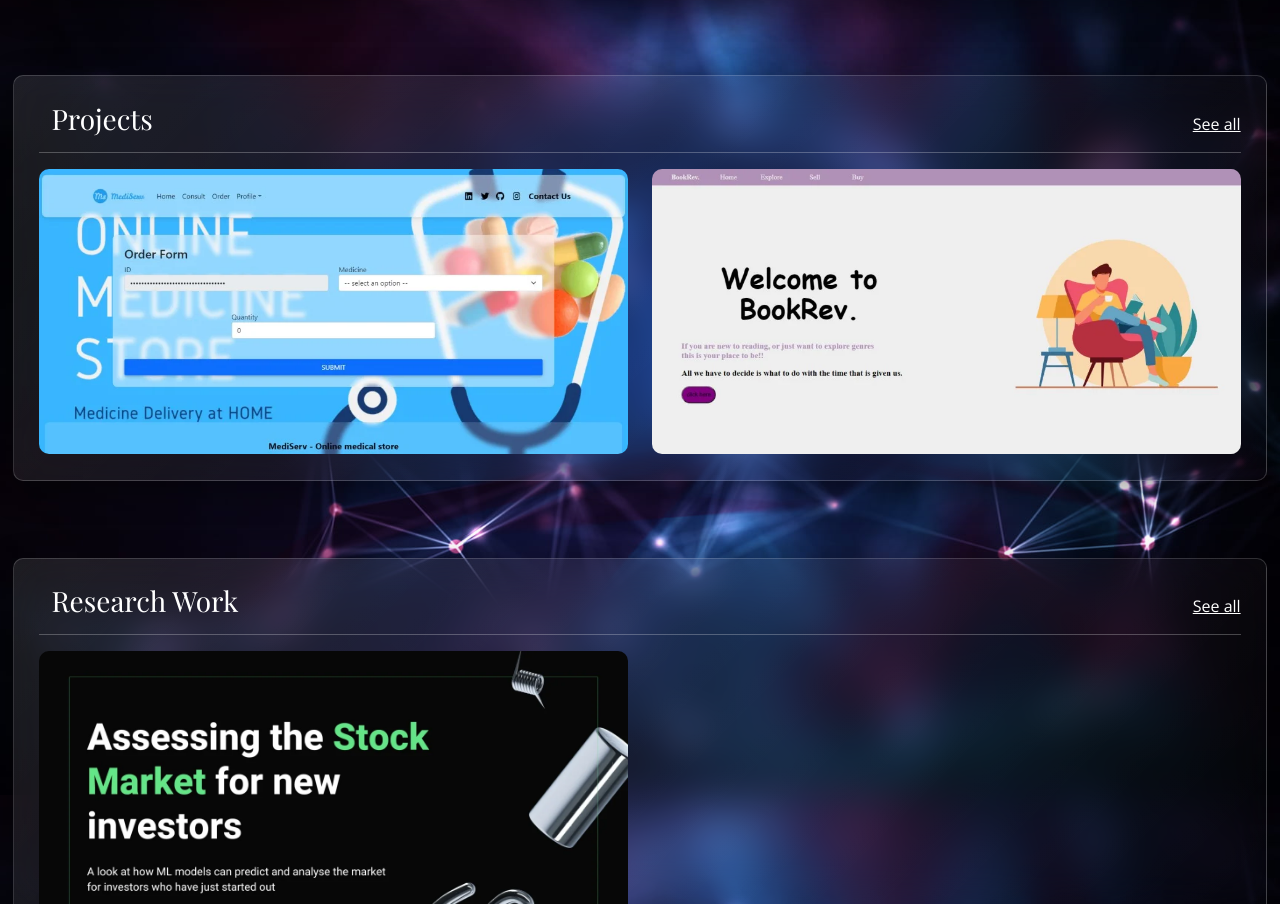
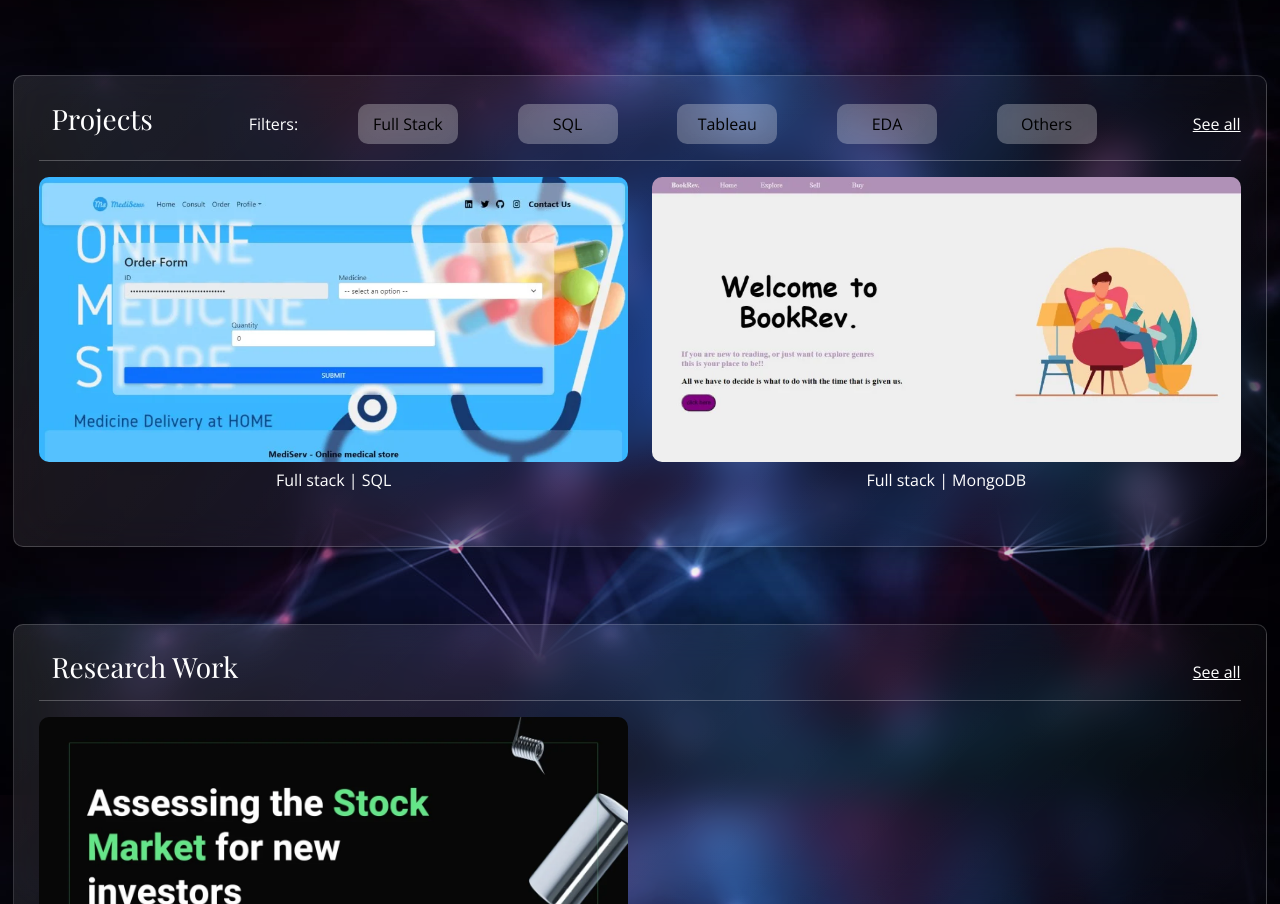
Before and after one commit to binayakbishnu/Web_Portfolio, a React (Create React App) app: page / in a window 1280 px wide. Shown: the part 2405-3309 px from the top of the page. Built offline with nearby package versions, Linux system fonts and the light colour scheme.

Commit message:
feat: filter buttons added, functionality done

```diff
--- a/src/HomePageSections/Projects.jsx
+++ b/src/HomePageSections/Projects.jsx
@@ -6,6 +6,31 @@ import projectPic1 from '../assets/projects/MediServ1.webp'
 import projectPic2 from '../assets/projects/BookRev1.webp'
 
 function Projects() {
+    const projectFilter = (event) => {
+        var flag = 0;
+        for (var i = 1; i <= 2; i++) {
+            var element = document.getElementById(`project${i}`);
+            if (element.classList.contains(event.target.id)) {
+                // alert(event.target.id + '\n' + element.classList);
+                element.style.display = 'block';
+                flag += 1;
+            } else {
+                // alert('Removing: ' + element.id);
+                element.style.display = 'none';
+            }
+        }
+        document.getElementById("filterResultDiv").style.display = "flex";
+        flag === 0 ? document.getElementById("countFiltersMatched").innerHTML = "None matched &nbsp;" : document.getElementById("countFiltersMatched").innerHTML = `${flag} matched &nbsp;`;
+    }
+
+    const removeFilters = () => {
+        document.getElementById("filterResultDiv").style.display = "none";
+        for (var i = 1; i <= 2; i++) {
+            var element = document.getElementById(`project${i}`);
+            element.style.display = 'block';
+        }
+    }
+
     return (
         <section className={`${projectStyles.projectsParent}`} id="projects"
             initial={{ rotate: 0, scale: 0.8 }}
@@ -16,14 +41,39 @@ function Projects() {
                 <div>
                     <div className={`${projectStyles.projectsHeadDiv}`}>
                         <h3 className={`${projectStyles.projectsHead}`}>Projects</h3>
+                        <ul className={`${projectStyles.projectFilters}`}>
+                            <li className={`${projectStyles.filterHeading}`}>Filters: </li>
+                            <li className={`${projectStyles.projectFiltersCategory}`}>
+                                <button className={`${projectStyles.projectFiltersButton}`} name="projectFiltersFullStack" id="fullStack" onClick={(e) => projectFilter(e)}>Full Stack</button>
+                            </li>
+                            <li className={`${projectStyles.projectFiltersCategory}`}>
+                                <button className={`${projectStyles.projectFiltersButton}`} name="projectFiltersSQL" id="SQL" onClick={(e) => projectFilter(e)}>SQL</button>
+                            </li>
+                            <li className={`${projectStyles.projectFiltersCategory}`}>
+                                <button className={`${projectStyles.projectFiltersButton}`} name="projectFiltersTableau" id="Tableau" onClick={(e) => projectFilter(e)}>Tableau</button>
+                            </li>
+                            <li className={`${projectStyles.projectFiltersCategory}`}>
+                                <button className={`${projectStyles.projectFiltersButton}`} name="projectFiltersEDA" id="EDA" onClick={(e) => projectFilter(e)}>EDA</button>
+                            </li>
+                            <li className={`${projectStyles.projectFiltersCategory}`}>
+                                <button className={`${projectStyles.projectFiltersButton}`} name="projectFiltersOthers" id="others" onClick={(e) => projectFilter(e)}>Others</button>
+                            </li>
+                        </ul>
                         <a href="/allprojects" style={{ "color": "white" }}>See all</a>
                     </div>
                     <hr className={`${projectStyles.hLine}`} />
                 </div>
 
+                <div id="filterResultDiv" className={`${projectStyles.filterResultDiv}`}>
+                    <p id="countFiltersMatched" className={`${projectStyles.countFiltersMatched} m-0 mb-2 p-0`}></p>
+                    <button id="removeFilters" onClick={removeFilters} className={`${projectStyles.removeFilters}`}>
+                        Remove filters
+                    </button>
+                </div>
+
                 <div className={`${projectStyles.projectsMainPart}`}>
                     <p className={`${projectStyles.mobileHint} m-0 mb-2 p-0`}>Click on any to expand</p>
-                    <div className={`${projectStyles.project} ${projectStyles.project1}`}>
+                    <div id="project1" className={`${projectStyles.project} ${projectStyles.project1} fullStack SQL`}>
                         <div className={`${projectStyles.container}`}>
                             <a href="/allprojects#project1">
                                 <img src={projectPic1} alt="project1" className={`${projectStyles.projectImg} ${projectStyles.project1Img}`}
@@ -37,8 +87,9 @@ function Projects() {
                                 </div>
                             </a>
                         </div>
+                        <p className={projectStyles.projectTechStack}>Full stack&nbsp;|&nbsp;SQL</p>
                     </div>
-                    <div className={`${projectStyles.project} ${projectStyles.project2}`}>
+                    <div id="project2" className={`${projectStyles.project} ${projectStyles.project2} fullStack MongoDB others`}>
                         <div className={`${projectStyles.container}`}>
                             <a href="/allprojects#project2">
                                 <img src={projectPic2} alt="project2" className={`${projectStyles.projectImg} ${projectStyles.project2Img}`}
@@ -52,6 +103,7 @@ function Projects() {
                                 </div>
                             </a>
                         </div>
+                        <p className={projectStyles.projectTechStack}>Full stack&nbsp;|&nbsp;MongoDB</p>
                     </div>
                 </div>
             </section>
--- a/src/HomePageSections/Projects.module.css
+++ b/src/HomePageSections/Projects.module.css
@@ -34,6 +34,48 @@
     margin-left: 1%;
 }
 
+.projectFilters {
+    margin: 0% 8%;
+    padding: 0%;
+
+    flex: 1;
+    display: flex;
+    flex-direction: row;
+    justify-content: space-between;
+    align-items: center;
+}
+
+.filterHeading {
+    display: inline;
+    padding: 0%;
+    margin: 0%;
+
+    background-color: none;
+    backdrop-filter: none;
+    border-radius: 0%;
+    border: 0px;
+
+    color: white;
+}
+
+.projectFiltersCategory {
+    display: inline;
+    padding: 0%;
+    margin: 0%;
+
+    background-color: rgba(255, 255, 255, 0.25);
+    backdrop-filter: blur(15px);
+    border-radius: 10px;
+    border: 0px;
+}
+
+.projectFiltersButton {
+    width: 100px;
+    padding: 8% 10%;
+    background-color: rgba(255, 255, 255, 0);
+    border: none;
+}
+
 .hLine {
     height: 2px;
     border-width: 0px;
@@ -41,11 +83,31 @@
     background-color: #ffffff;
 }
 
+.filterResultDiv {
+    display: flex;
+    flex-direction: row;
+    justify-content: space-between;
+
+    display: none;
+}
+
+.countFiltersMatched {
+    color: white;
+}
+
+.removeFilters {
+    color: white;
+    background-color: rgba(255, 255, 255, 0);
+    border: none;
+}
+
 .projectsMainPart {
     display: flex;
     flex-direction: row;
     justify-content: space-between;
     align-items: flex-start;
+
+    flex-wrap: wrap;
 }
 
 .mobileHint {
@@ -89,11 +151,24 @@
 .project {
     width: 49%;
     border-radius: 10px;
+    margin-bottom: 1%;
 }
 
 .projectImg {
     width: 100%;
     border-radius: 10px;
+}
+
+.projectTechStack {
+    color: #ffffff;
+    text-align: center;
+    margin-top: 1%;
+}
+
+@media only screen and (max-width: 992px) {
+    .projectFilters {
+        display: none;
+    }
 }
 
 @media only screen and (max-width: 768px) {
```
